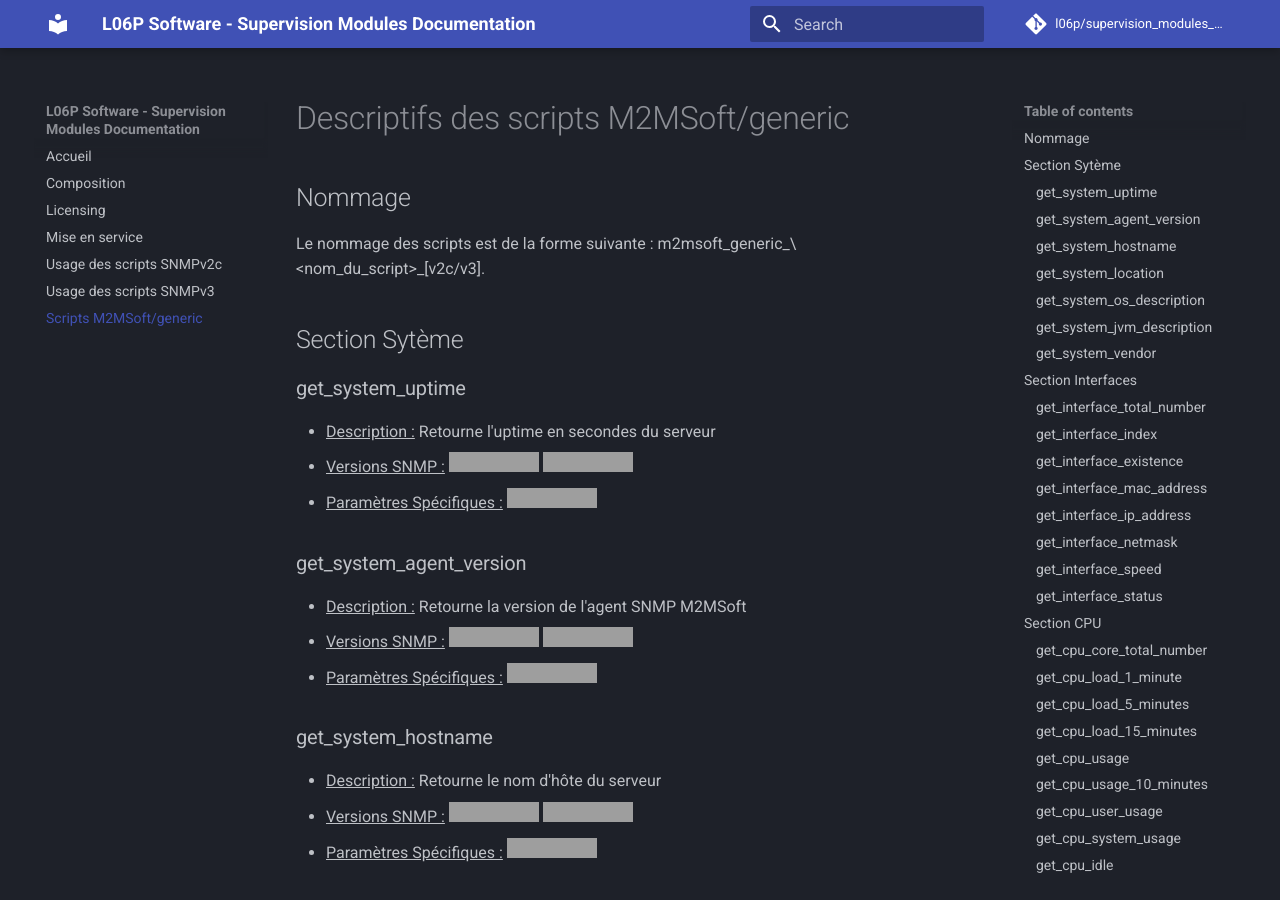
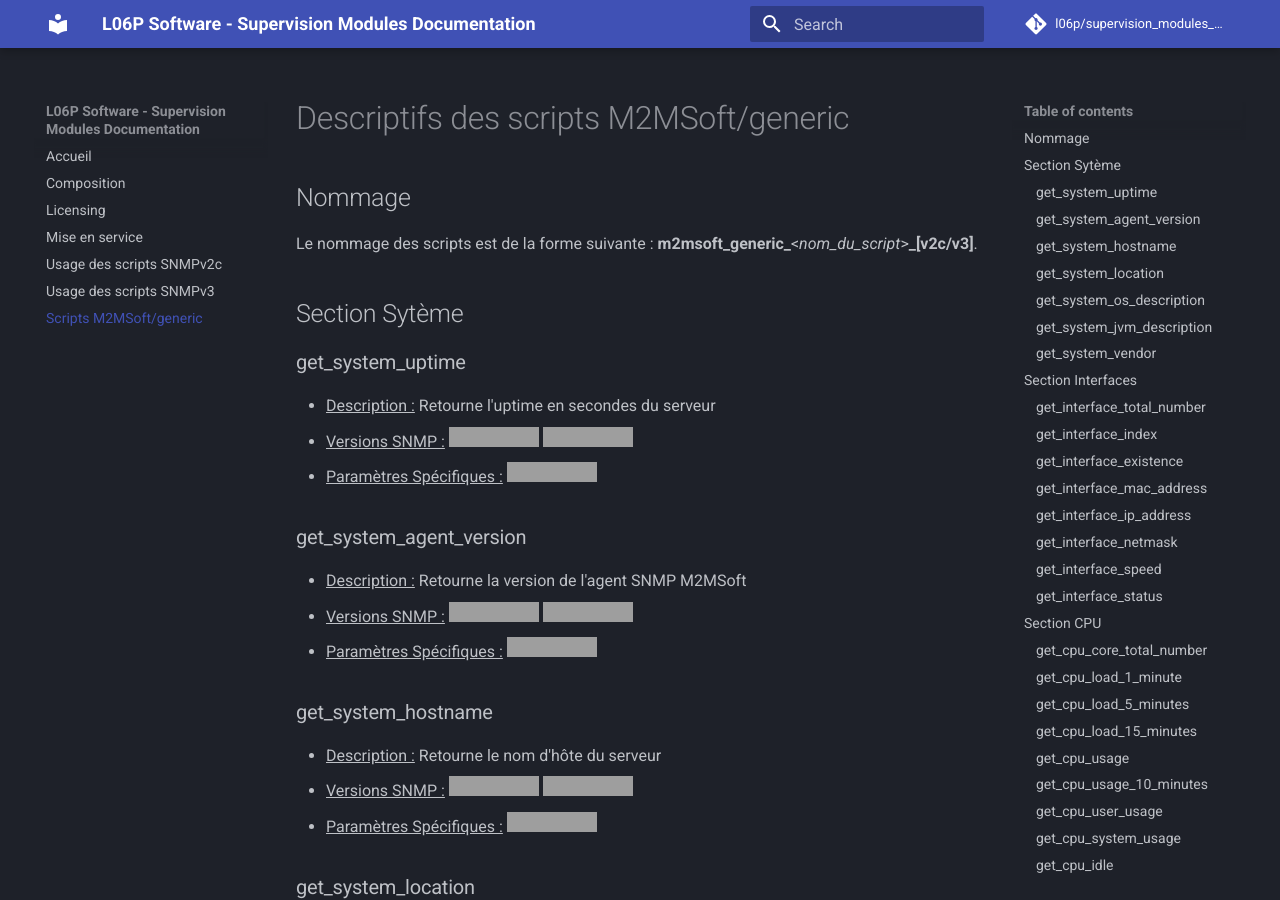
Before and after one commit to l06p/supervision_modules_documentation, an MkDocs documentation site: the page built from docs/scripts_m2msoft_generic.md, in a window 1280 px wide and 900 px high, cut to the strip 0-900 px from the top of the window. Built offline with MkDocs 1.6.1 and Material for MkDocs 9.7.7, drawn with Linux system fonts in a browser that asks for light colours; comment, search, counter and statistics services are not loaded; grey boxes are pictures that could not be loaded.

```diff
--- a/docs/scripts_m2msoft_generic.md
+++ b/docs/scripts_m2msoft_generic.md
@@ -1,7 +1,7 @@
 # Descriptifs des scripts M2MSoft/generic
 
 ## Nommage
-Le nommage des scripts est de la forme suivante : m2msoft_generic_\<nom_du_script\>_[v2c/v3].
+Le nommage des scripts est de la forme suivante : **m2msoft_generic_**<*nom_du_script*\>**_[v2c/v3]**.
 
 ## Section Sytème
 
```
